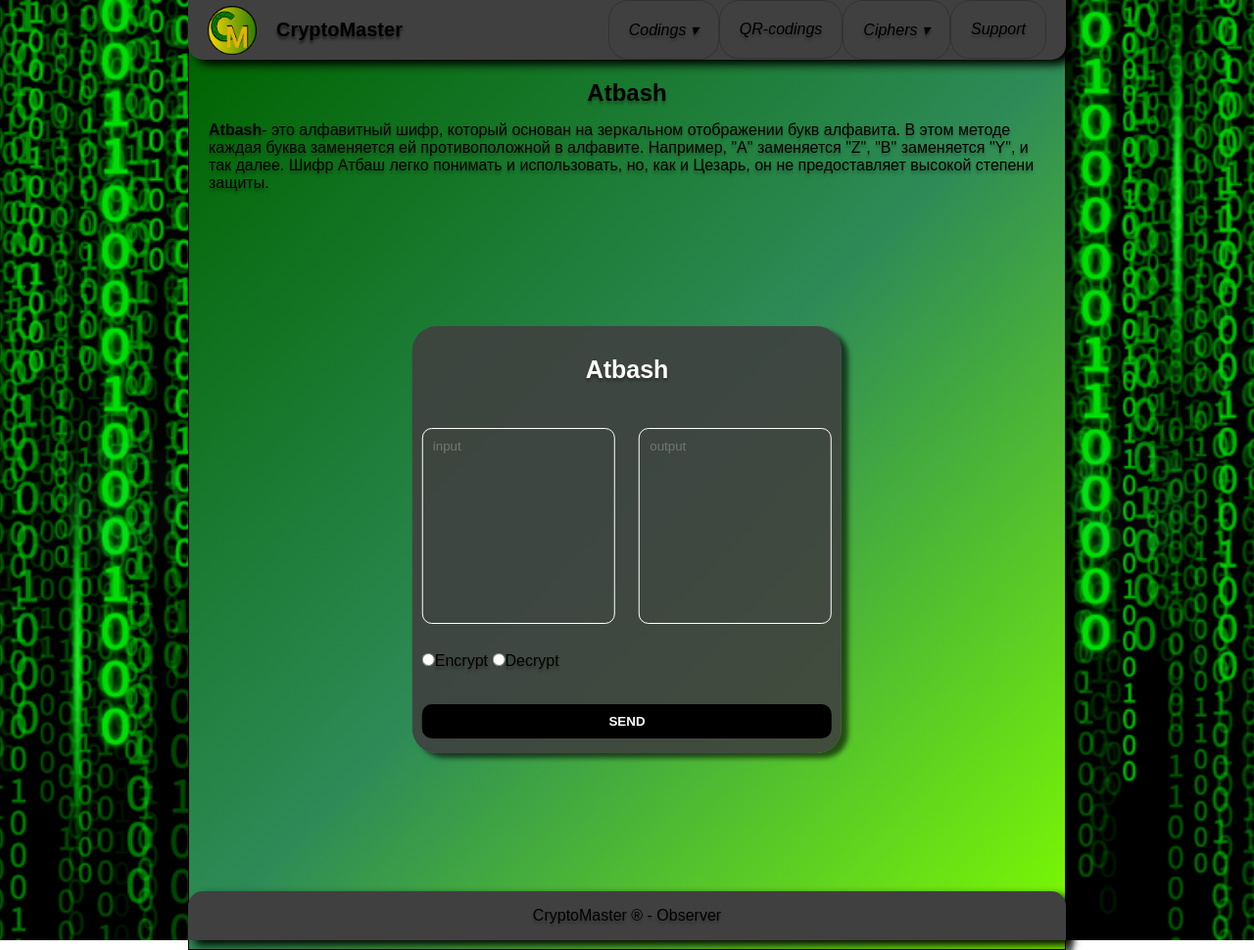
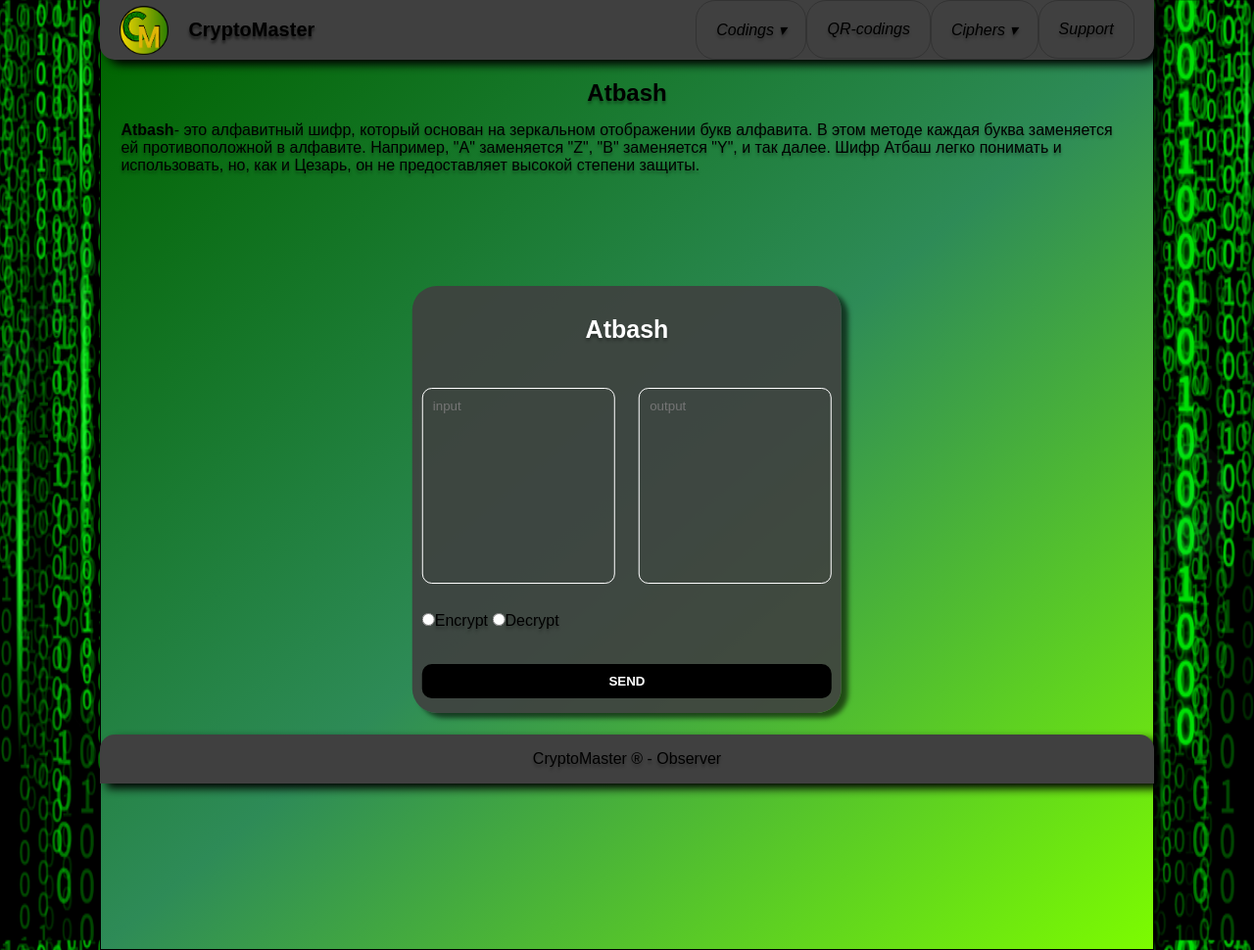
Before and after one commit to 7KaZaX7/SuitCryptoMaster, a Flask app: page /CryptoMaster/Ciphers/Atbash in a window 1280 px wide. Shown: the whole page at 98% size. Run offline with Flask 3, Linux system fonts and the light colour scheme.

Commit message:
last update

```diff
--- a/static/css/main.css
+++ b/static/css/main.css
@@ -7,18 +7,20 @@
     text-decoration: none;
 }
 
-body{
+body {
+    position: relative;
     height: 120vh;
     background: url(/static/img/background.png) no-repeat;
+    background-repeat: round;
     background-size: cover;
     background-position: center;
 }
 
-header{
+header {
     position: fixed;
     top: 0;
-    right: 15%;
-    left: 15%;
+    right: 8%;
+    left: 8%;
     background-color: #404040;
     display: flex;
     align-items: center;
@@ -29,14 +31,14 @@ header{
     border-bottom-right-radius: 15px;
 }
 
-header img{
+header img {
     position: static;
     width: 50px;
     height: 50px;
     margin-right: 20px;
 }
 
-header .logo{
+header .logo {
     font-size: 20px;
     font-weight: bold;
     margin-left: 0;
@@ -45,27 +47,27 @@ header .logo{
     transition: .5s;
 }
 
-header .logo:hover{
+header .logo:hover {
     transform: scale(1.04);
     text-shadow: 0px 6px 6px rgba(0, 0, 0, 0.8);
 }
 
-header nav{
+header nav {
     margin-left: auto;
 }
 
-header nav ul{
-    position:static;
+header nav ul {
+    position: static;
     display: flex;
     text-shadow: 0px 3px 3px rgba(0, 0, 0, 0.3);
 }
 
-header nav ul li{
+header nav ul li {
     position: relative;
     float: left;
 }
 
-header nav ul li a{
+header nav ul li a {
     padding: 20px;
     color: black;
     font-style: italic;
@@ -75,12 +77,12 @@ header nav ul li a{
     border: 0.5px solid rgba(0, 0, 0, .2);
 }
 
-header nav ul li a:hover{
+header nav ul li a:hover {
     background-color: black;
     color: white;
 }
 
-nav ul li ul{
+nav ul li ul {
     position: absolute;
     left: 0;
     width: 140px;
@@ -88,23 +90,24 @@ nav ul li ul{
     display: none;
 }
 
-nav ul li ul li{
+nav ul li ul li {
     width: 100%;
     border: 1px solid rgba(0, 0, 0, .2);
 }
 
-nav ul li:hover > ul{
+nav ul li:hover>ul {
     margin-left: 0;
     display: initial;
 }
 
 .main {
-    position: absolute;
+    position: relative;
     background: linear-gradient(to bottom right, rgba(0, 100, 0, 255), rgba(46, 139, 87, 235), rgba(124, 252, 0, 255));
-    left: 15%;
-    right: 15%;
+    left: 8%;
+    right: 8%;
     top: 50px;
     height: 115vh;
+    width: 84%;
     border: 1px solid black;
     box-sizing: border-box;
     padding: 20px;
@@ -112,11 +115,11 @@ nav ul li:hover > ul{
     text-shadow: 0px 3px 3px rgba(0, 0, 0, 0.3);
 }
 
-footer{
-    position: absolute;
-    bottom: -20vh;
-    right: 15%;
-    left: 15%;
+footer {
+    position: fixed;
+    bottom: 0px;
+    right: 8%;
+    left: 8%;
     height: 50px;
     background-color: #404040;
     display: flex;
@@ -128,12 +131,12 @@ footer{
     border-top-right-radius: 15px;
 }
 
-footer nav{
+footer nav {
     margin-left: auto;
     margin-right: auto;
 }
 
-footer nav p{
+footer nav p {
     text-align: center;
     text-shadow: 0px 3px 3px rgba(0, 0, 0, 0.3);
 }
--- a/static/css/operation.css
+++ b/static/css/operation.css
@@ -7,9 +7,9 @@ h2{
 
 .form {
     position: absolute;
-    top: 500px;
+    top: 50%;
     left: 50%;
-    transform: translate(-50%, -50%);
+    transform: translateY(-50%) translateX(-50%);
     background: rgba(64, 64, 64, .9);
     border-radius: 25px;
     box-shadow: 7px 5px 5px rgba(0, 0, 0, 0.6);
```
